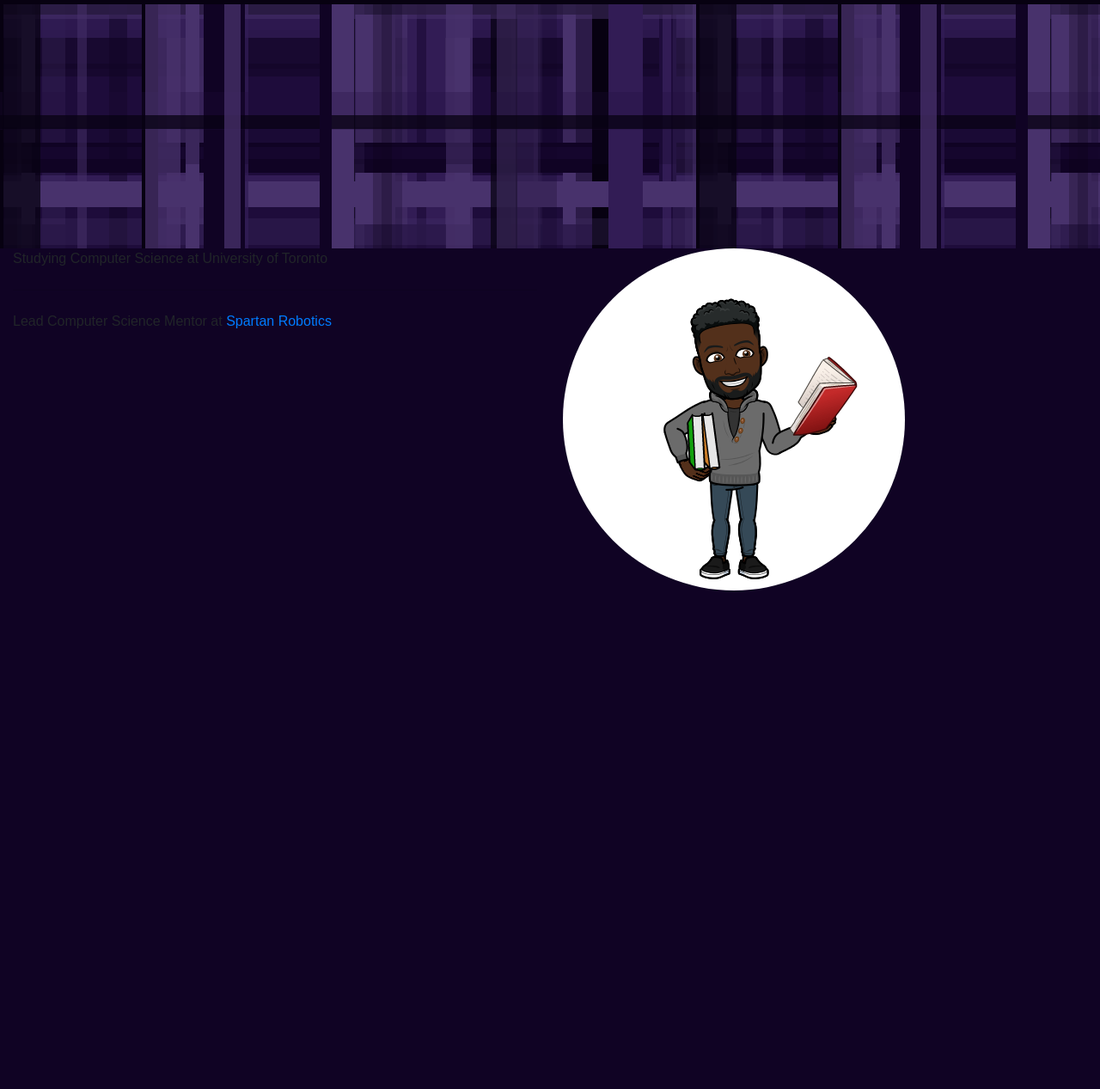
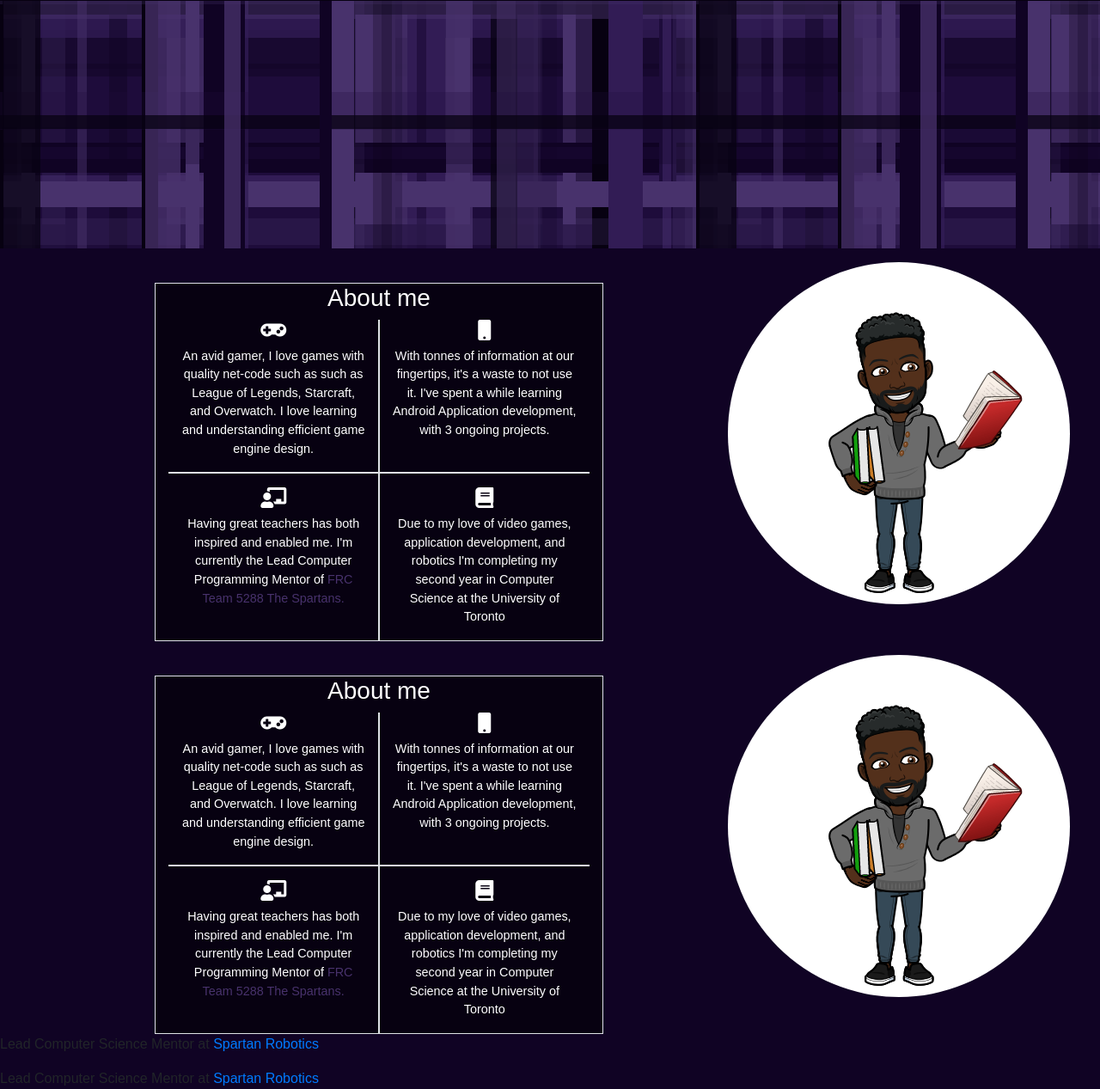
Before and after one commit to KyrelJerome/KyrelJerome.github.io, a plain HTML site: page home.html in a window 1280 px wide. Shown: the part 511-1778 px from the top of the page at 86% size. Before the commit the page ends 1198 px from the top, so only its background shows below. Drawn offline with nearby package versions, Linux system fonts and the light colour scheme.

Commit message:
Completed About Me section, minus skills

```diff
--- a/css/app.css
+++ b/css/app.css
@@ -2,6 +2,7 @@ html,
 body {
 	height: 100%;
 	background-color: #100324;
+	font-family:"Open-sans", sans-serif;
 
 }
 #home{
@@ -13,19 +14,31 @@ body {
 	background-color :#070111;
 	color : white;
 }
+
 #homeName {
 	color :#48326C;
 }
-body {
-	/*
-	padding-top:76px;
-	Color scheme:
-	Bg : #100324;
-	Text: white;
-	Text highlight: 48326C;
-	*/
-	font-family:"Open-sans", sans-serif;
+#aboutMe{
+	color: white;
 }
+#aboutInfoContainer{
+	background-color :#070111;
+
+}
+#aboutInfo a{
+	color :#48326C;
+}
+#aboutInfo {
+	color: white;
+	font-size: 0.9rem;
+}
+/*
+#aboutMeHeader{
+
+}
+*/
+
+
 /*
 NavBar stuff
 */
@@ -36,17 +49,18 @@ color :#1E0C3B;
 color :#100324;
 color :#070111;
 }
-.mainNavBar .scrolled{
+
+.scrolled{
 
    background-color: #100324;
-   background: #100324;
    border-color: #100324;
 }
 #mainNavBar .nav-link{
 	color: white;
 }
+
 #mainNavBar .nav-link:hover{
-	color :#48326C;
+	color :rgb(89, 67, 126);
 }
 
 #home{
--- a/home.html
+++ b/home.html
@@ -30,32 +30,32 @@
             aria-expanded="false" aria-label="Toggle navigation">
             <span class="navbar-toggler-icon"></span>
         </button>
-        <div class="collapse navbar-nav navbar-collapse justify-content-left p-0 col" id="navbarNav">
-            <div class="nav-item" id="navAboutMe">
+        <div class="collapse text-center navbar-nav navbar-collapse justify-content-left p-0 col" id="navbarNav">
+            <div class="col nav-item mx=0" id="navAboutMe">
                 <a class="nav-link" href="#aboutMe">
                     <i class=" fas fa-briefcase"></i>
                     About me
                 </a>
             </div>
-            <div class="nav-item" id="navProjects">
+            <div class="col nav-item" id="navProjects">
                 <a class="nav-link" href="#projects">
                     <i class=" far fa-folder-open"></i>
                     Projects
                 </a>
             </div>
-            <div class="nav-item " id="navWorkExperience">
+            <div class="col nav-item " id="navWorkExperience">
                 <a class="nav-link " href="#workExperience">
                     <i class=" fas fa-briefcase"></i>
                     Work Experience
                 </a>
             </div>
-            <div class="nav-item" id="navContact">
-                <a class="nav-link" href="#navContact">
-                    <i class=" fal fa-envelope-open">
+            <div class="col nav-item" id="navContact">
+                <a class="nav-link" href="#contactMe">
+                    <i class=" far fa-envelope-open">
 
                     </i>Contact Me </a>
             </div>
-            <div class="nav-item justify-content-right" id="navResume">
+            <div class="col nav-item justify-content-right" id="navResume">
                 <a href="" class="btn btn-outline-success ">
                     Resume
                 </a>
@@ -63,28 +63,104 @@
 
         </div>
     </nav>
-    <section class="container-full-bg row m-0 px-0 justify-content-center align-items-center" id="home">
+    <section class="container-full-bg row m-0 px-0 justify-content-center align-items-center text-center" id="home">
         <div class="col" id="homeHeader">
             <div>
-                <h3>Hi,</h3>
-                <h2 class="display-4 d-inline " >I'm <span class="display-3" id="homeName">Kyrel Jerome</span></h1>
-                <hr class="my-4 hr">
-                <h1 class="display-5 ">Front-End Developer</h1>
+                <h3>Hi, I'm</h3>
+                <h1 class="display-4" ><span class="display-3" id="homeName">Kyrel Jerome</span></h1>
+                <hr class="my-4 hr"></hr>
+                <h2 class="display-5 ">Front-End Developer</h1>
             </div>
         </div>
     </section>
-    <section class="container-fluid mx-0" id="aboutMe">
-        <div class="row">
-            <div class="col-6 mx-0 b-0 justify-content-left align-items-center">
-                <p>Studying Computer Science at University of Toronto</h1>
-                    <hr class="my-4 hr">
-                    <p class="">Lead Computer Science Mentor at <a href="">Spartan Robotics</a></p>
+    <section class="container-fluid m-0 pt-3" id="aboutMe">
+        <div class="row justify-content-center mx-3">
+            <div class="col-xs-12 col-md-8 mx-0 b-0  align-items-center text-center">
+                <div class="row p-0 pt-4 m-0 justify-content-center">
+                    <div class="row col-8 border" id="aboutInfoContainer">
+                         <h3 class="display-5 col-12"> About me</h3>
+                        <div class="col-6 border-right border-bottom">
+                                <h4><i class="fas fa-gamepad "></i></h4>
+                                 <p id="aboutInfo">An avid gamer, I love games with quality net-code such as such as League of Legends,
+                                Starcraft, and Overwatch. I love learning and understanding efficient game engine design.
+                            </p>
+                        </div>
+                        <div class="col-6 border-left border-bottom">
+                                <h4><i class="fas fa-mobile"></i></h4>
+                                <p id="aboutInfo">
+                                    With tonnes of information at our fingertips, it's a waste to not use it.
+                                    I've spent a while learning Android Application development, with 3 ongoing projects.
+                                </p>
+                            </div>
+                        <div class="col-6 border-right border-top pt-3" >
+                            <h4><i class="fas fa-chalkboard-teacher"></i></h4>
+                            <p id="aboutInfo">
+                                Having great teachers has both inspired and enabled me.
+                                I'm currently the Lead Computer Programming Mentor of <a>FRC Team 5288 The Spartans.</a>
+                            </p>
+                        </div>
+                        <div class="col-6 border-left border-top pt-3    ">
+                                <h4><i class="fas fa-book"></i></h4>
+                                <p id="aboutInfo">
+                                    Due to my love of video games, application development,
+                                    and robotics I'm completing my second year in Computer Science at the University of Toronto
+                                </p>
+                        </div>
+                    </div>
+                </div>
             </div>
-            <div class="col-6 mx-0 b-0">
+            <div class="col-xs-12 col-m-4 d-xs-none d-s-">
                 <img class="img-fluid rounded-circle" src="Assets/Bitmoji/studyBitmoji.png">
             </div>
         </div>
     </section>
+    <section class="container-fluid m-0 pt-3" id="aboutMe">
+        <div class="row justify-content-center mx-3">
+            <div class="col-xs-12 col-md-8 mx-0 b-0  align-items-center text-center">
+                <div class="row p-0 pt-4 m-0 justify-content-center">
+                    <div class="row col-8 border" id="aboutInfoContainer">
+                         <h3 class="display-5 col-12"> About me</h3>
+                        <div class="col-6 border-right border-bottom">
+                                <h4><i class="fas fa-gamepad "></i></h4>
+                                 <p id="aboutInfo">An avid gamer, I love games with quality net-code such as such as League of Legends,
+                                Starcraft, and Overwatch. I love learning and understanding efficient game engine design.
+                            </p>
+                        </div>
+                        <div class="col-6 border-left border-bottom">
+                                <h4><i class="fas fa-mobile"></i></h4>
+                                <p id="aboutInfo">
+                                    With tonnes of information at our fingertips, it's a waste to not use it.
+                                    I've spent a while learning Android Application development, with 3 ongoing projects.
+                                </p>
+                            </div>
+                        <div class="col-6 border-right border-top pt-3" >
+                            <h4><i class="fas fa-chalkboard-teacher"></i></h4>
+                            <p id="aboutInfo">
+                                Having great teachers has both inspired and enabled me.
+                                I'm currently the Lead Computer Programming Mentor of <a>FRC Team 5288 The Spartans.</a>
+                            </p>
+                        </div>
+                        <div class="col-6 border-left border-top pt-3    ">
+                                <h4><i class="fas fa-book"></i></h4>
+                                <p id="aboutInfo">
+                                    Due to my love of video games, application development,
+                                    and robotics I'm completing my second year in Computer Science at the University of Toronto
+                                </p>
+                        </div>
+                    </div>
+                </div>
+            </div>
+            <div class="col-xs-12 col-m-4 d-xs-none d-s-">
+                <img class="img-fluid rounded-circle" src="Assets/Bitmoji/studyBitmoji.png">
+            </div>
+        </div>
+    </section>
+    <section class="container-fluid m-0 p-0" id="experience">
+        <p class="">Lead Computer Science Mentor at <a href="">Spartan Robotics</a></p>
+    </section>
+    <section class="container-fluid m-0 p-0" id="contactMe">
+            <p class="">Lead Computer Science Mentor at <a href="">Spartan Robotics</a></p>
+        </section>
     <section class="container-fluid justify-content-center" id="projects">
 
     </section>
```
